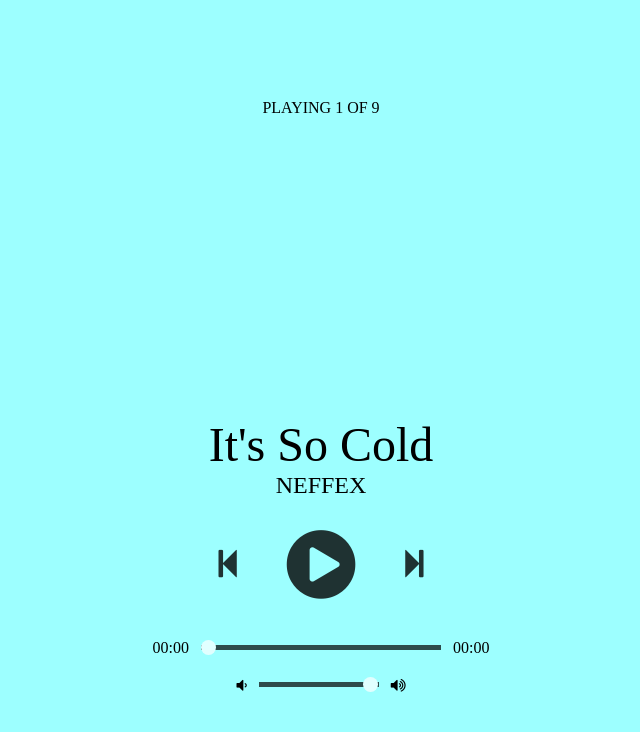
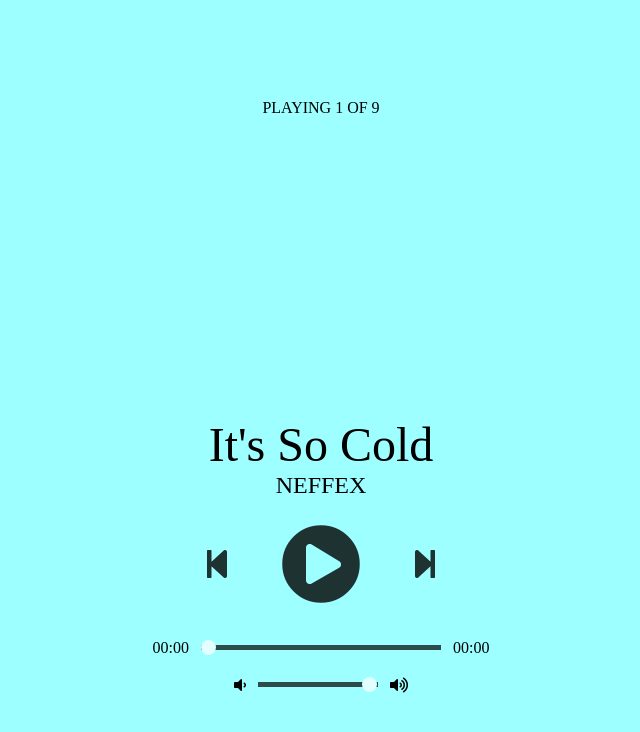
Before and after one commit to Lokeshkumarbijnor/easter-player, a plain HTML site: page index.html in a window 1280 px wide. Shown: the whole page, without its empty margins (319-959 px from the left). Drawn offline with Linux system fonts and the light colour scheme.

Commit message:
Update index.html

```diff
--- a/index.html
+++ b/index.html
@@ -5,7 +5,7 @@
   <meta name="viewport" content="width=device-width, initial-scale=1.0">
   <title>Easter Music Player</title>
   <!-- Load FontAwesome icons -->
-  <link rel="stylesheet" href="https://cdnjs.cloudflare.com/ajax/libs/font-awesome/4.7.0/css/font-awesome.min.css">
+  <link rel="stylesheet" href="https://cdnjs.cloudflare.com/ajax/libs/font-awesome/5.13.0/css/all.min.css">
 
   <!-- Load the custom CSS style file -->
   <link rel="stylesheet" type="text/css" href="style.css">
```
